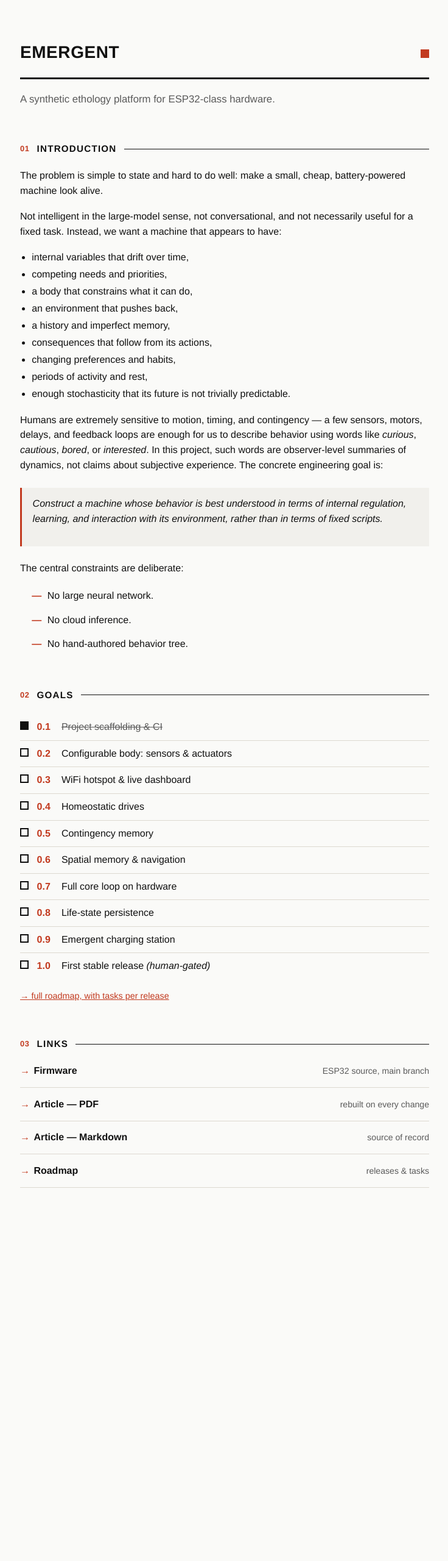
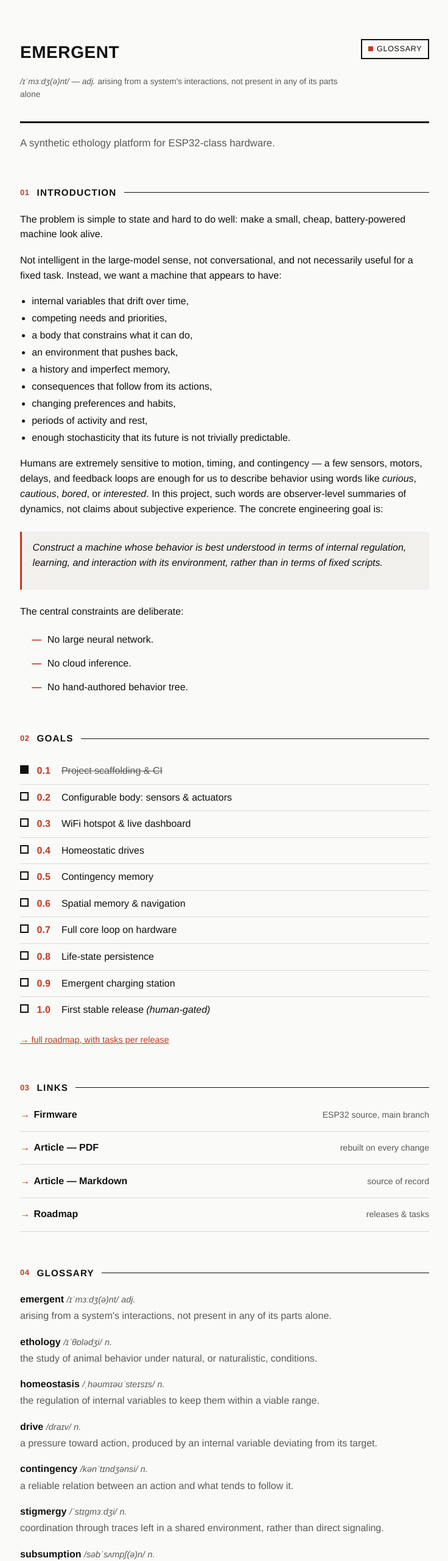
Before and after one commit to sloev/emergent, a plain HTML site: page docs/index.html in a window 1280 px wide. Shown: the top 2560 px of the page at 61% size, without its empty margins (271-1007 px from the left). Before the commit the page ends 2044 px from the top, so only its background shows below. Drawn offline with Linux system fonts and the light colour scheme.

Commit message:
Add glossary and dictionary-style header entry
Header now carries a dictionary definition of "emergent" next to the title,
plus a Glossary button linking to a new bottom section covering the
project's core vocabulary (ethology, homeostasis, drive, contingency,
stigmergy, subsumption, synthetic psychology).

```diff
--- a/docs/index.html
+++ b/docs/index.html
@@ -31,10 +31,18 @@
 
   header {
     display: flex;
-    align-items: baseline;
+    align-items: flex-start;
     justify-content: space-between;
+    gap: 1.5rem;
     border-bottom: 3px solid var(--line);
     padding-bottom: 1.25rem;
+  }
+  .title-block {
+    display: flex;
+    align-items: baseline;
+    flex-wrap: wrap;
+    column-gap: 0.7rem;
+    row-gap: 0.15rem;
   }
   header h1 {
     font-size: 1.75rem;
@@ -42,10 +50,42 @@
     margin: 0;
     text-transform: uppercase;
   }
-  header .mark {
-    width: 14px;
-    height: 14px;
+  .dict-entry {
+    color: var(--fg-muted);
+    font-size: 0.85rem;
+  }
+  .dict-entry .phon {
+    font-style: italic;
+  }
+  .dict-entry .pos {
+    font-style: italic;
+  }
+  .glossary-link {
+    flex: none;
+    display: inline-flex;
+    align-items: center;
+    gap: 0.4rem;
+    font-size: 0.78rem;
+    text-transform: uppercase;
+    letter-spacing: 0.06em;
+    text-decoration: none;
+    color: var(--fg);
+    border: 2px solid var(--line);
+    padding: 0.3rem 0.6rem;
+    white-space: nowrap;
+  }
+  .glossary-link:hover {
+    color: #fff;
     background: var(--accent);
+    border-color: var(--accent);
+  }
+  .glossary-link .mark {
+    width: 8px;
+    height: 8px;
+    background: var(--accent);
+  }
+  .glossary-link:hover .mark {
+    background: #fff;
   }
 
   p.tagline {
@@ -181,6 +221,30 @@
   }
   .links .arrow { color: var(--accent); margin-right: 0.4rem; }
 
+  .glossary {
+    list-style: none;
+    margin: 0;
+    padding: 0;
+    display: grid;
+    gap: 1.1rem;
+  }
+  .glossary .term {
+    margin: 0;
+  }
+  .glossary .term strong {
+    text-transform: lowercase;
+  }
+  .glossary .phon,
+  .glossary .pos {
+    font-style: italic;
+    color: var(--fg-muted);
+    font-size: 0.9em;
+  }
+  .glossary .def {
+    margin: 0.15rem 0 0;
+    color: var(--fg-muted);
+  }
+
   code {
     background: #f1f0ec;
     padding: 0.1rem 0.35rem;
@@ -193,8 +257,11 @@
 <div class="wrap">
 
   <header>
-    <h1>Emergent</h1>
-    <div class="mark" aria-hidden="true"></div>
+    <div class="title-block">
+      <h1>Emergent</h1>
+      <p class="dict-entry"><span class="phon">/ɪˈmɜːdʒ(ə)nt/</span> — <span class="pos">adj.</span> arising from a system's interactions, not present in any of its parts alone</p>
+    </div>
+    <a class="glossary-link" href="#glossary"><span class="mark" aria-hidden="true"></span>Glossary</a>
   </header>
   <p class="tagline">A synthetic ethology platform for ESP32-class hardware.</p>
 
@@ -278,6 +345,44 @@
     </ul>
   </section>
 
+  <section id="glossary">
+    <div class="section-label"><span class="num">04</span><h2>Glossary</h2></div>
+    <ul class="glossary">
+      <li>
+        <p class="term"><strong>emergent</strong> <span class="phon">/ɪˈmɜːdʒ(ə)nt/</span> <span class="pos">adj.</span></p>
+        <p class="def">arising from a system's interactions, not present in any of its parts alone.</p>
+      </li>
+      <li>
+        <p class="term"><strong>ethology</strong> <span class="phon">/ɪˈθɒlədʒi/</span> <span class="pos">n.</span></p>
+        <p class="def">the study of animal behavior under natural, or naturalistic, conditions.</p>
+      </li>
+      <li>
+        <p class="term"><strong>homeostasis</strong> <span class="phon">/ˌhəʊmɪəʊˈsteɪsɪs/</span> <span class="pos">n.</span></p>
+        <p class="def">the regulation of internal variables to keep them within a viable range.</p>
+      </li>
+      <li>
+        <p class="term"><strong>drive</strong> <span class="phon">/draɪv/</span> <span class="pos">n.</span></p>
+        <p class="def">a pressure toward action, produced by an internal variable deviating from its target.</p>
+      </li>
+      <li>
+        <p class="term"><strong>contingency</strong> <span class="phon">/kənˈtɪndʒənsi/</span> <span class="pos">n.</span></p>
+        <p class="def">a reliable relation between an action and what tends to follow it.</p>
+      </li>
+      <li>
+        <p class="term"><strong>stigmergy</strong> <span class="phon">/ˈstɪɡmɜːdʒi/</span> <span class="pos">n.</span></p>
+        <p class="def">coordination through traces left in a shared environment, rather than direct signaling.</p>
+      </li>
+      <li>
+        <p class="term"><strong>subsumption</strong> <span class="phon">/səbˈsʌmpʃ(ə)n/</span> <span class="pos">n.</span></p>
+        <p class="def">a control scheme in which layered behaviors can override one another with no central planner.</p>
+      </li>
+      <li>
+        <p class="term"><strong>synthetic psychology</strong> <span class="pos">n. phr.</span></p>
+        <p class="def">building simple mechanisms and observing which psychological terms people apply to them.</p>
+      </li>
+    </ul>
+  </section>
+
 </div>
 </body>
 </html>
```
